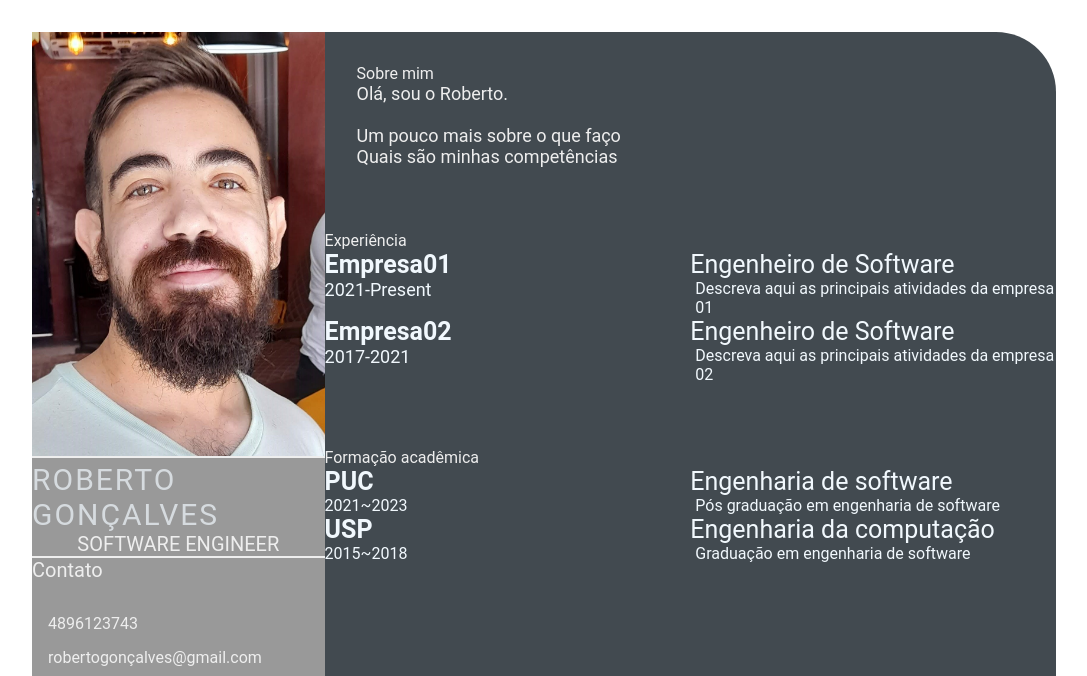
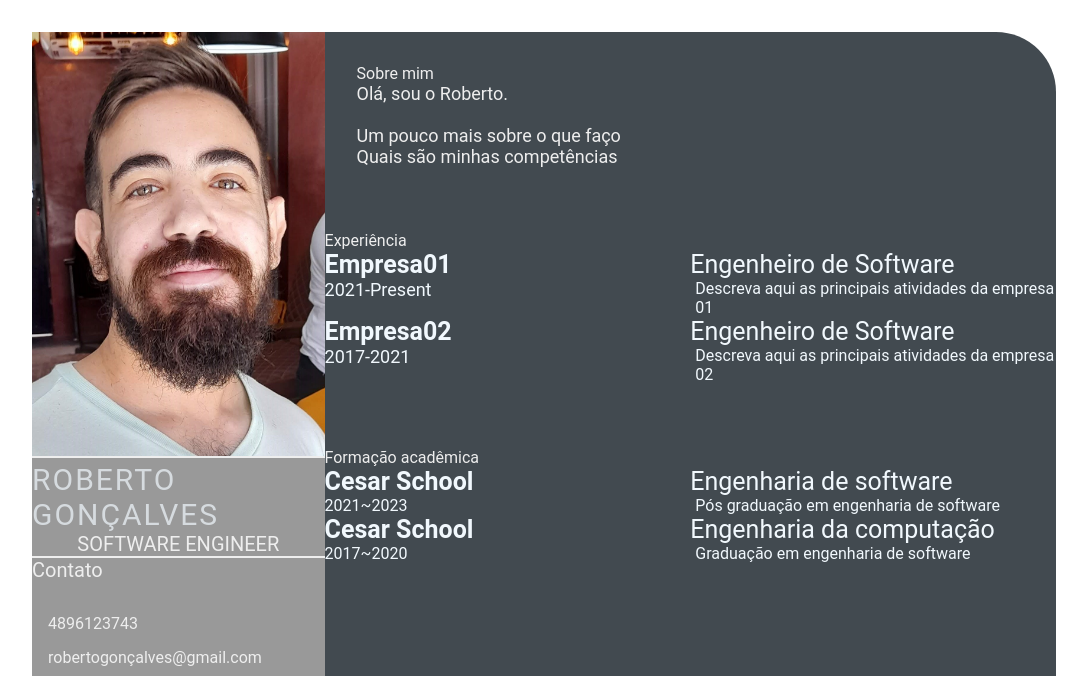
Before and after one commit to RicardoCunha42/devweek.github.io, a plain HTML site: page index.html in a window 1280 px wide. Shown: the top 676 px of the page, without its empty margins (96-1183 px from the left). Drawn offline with Linux system fonts and the light colour scheme.

Commit message:
Update index.html

```diff
--- a/index.html
+++ b/index.html
@@ -89,7 +89,7 @@
                 <div class="right-title">Formação acadêmica</div>
                 <div class="education-contents">
                     <div class="education-left">
-                        <p class="education-school-name">PUC</p>
+                        <p class="education-school-name">Cesar School</p>
                         <p class="education-time-period">2021~2023</p>
                     </div>
                     <div class="education-right">
@@ -99,8 +99,8 @@
                         </p>
                     </div>
                     <div class="education-left">
-                        <p class="education-school-name">USP</p>
-                        <p class="education-time-period">2015~2018</p>
+                        <p class="education-school-name">Cesar School</p>
+                        <p class="education-time-period">2017~2020</p>
                     </div>
                     <div class="education-right">
                         <p class="education-subject">Engenharia da computação</p>
```
